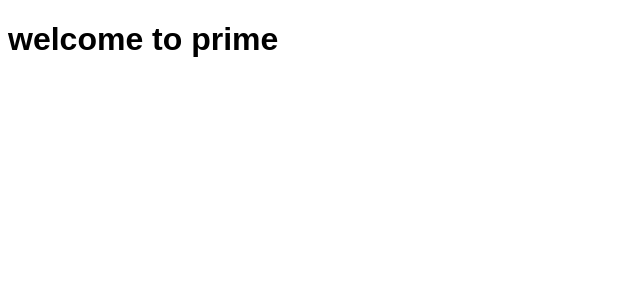
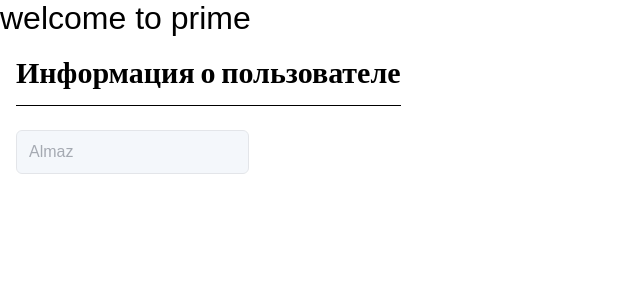
Before and after one commit to Bolizz/Gov, a Vue app: page / in a window 1280 px wide. Before the commit this address had no page. Shown: the top 300 px of the page, without its empty margins (0-640 px from the left). Built offline with nearby package versions, Linux system fonts and the light colour scheme; a web font is replaced by a local one.

Commit message:
Fixed: structure of comfirmation form page

```diff
--- a/index.html
+++ b/index.html
@@ -1,9 +1,15 @@
 <!DOCTYPE html>
 <html lang="en">
   <head>
-    <meta charset="UTF-8">
-    <link rel="icon" href="/favicon.ico">
-    <meta name="viewport" content="width=device-width, initial-scale=1.0">
+    <meta charset="UTF-8" />
+    <link rel="icon" href="/favicon.ico" />
+    <meta name="viewport" content="width=device-width, initial-scale=1.0" />
+    <link rel="preconnect" href="https://fonts.googleapis.com" />
+    <link rel="preconnect" href="https://fonts.gstatic.com" crossorigin />
+    <link
+      href="https://fonts.googleapis.com/css2?family=Lato:wght@400;700&display=swap"
+      rel="stylesheet"
+    />
     <title>Vite App</title>
   </head>
   <body>
--- /dev/null
+++ b/src/assets/base.css
@@ -0,0 +1,55 @@
+:root {
+  --vt-c-white: #eeeef6;
+
+  --vt-c-black: #181818;
+
+  --color-dark-blue: #172755;
+  --color-red: #ef2a82;
+  --color-blue: #488cb6;
+  --color-text: #363636;
+
+  --secondary-background: #f5f5fd;
+  --active: #eef3f9;
+}
+
+/* @media (prefers-color-scheme: dark) {
+  :root {
+    --color-background: var(--vt-c-black);
+    --color-background-soft: var(--vt-c-black-soft);
+    --color-background-mute: var(--vt-c-black-mute);
+    --color-border: var(--vt-c-divider-dark-2);
+    --color-border-hover: var(--vt-c-divider-dark-1);
+    --color-heading: var(--vt-c-text-dark-1);
+    --color-text: var(--vt-c-text-dark-2);
+  }
+} */
+
+*,
+*::before,
+*::after {
+  box-sizing: border-box;
+  margin: 0;
+  position: relative;
+  font-weight: normal;
+}
+
+body {
+  font-family: (--font-family);
+}
+
+.subhead-topic {
+  font-family: "Lato";
+  font-style: normal;
+  font-weight: 700;
+  font-size: 30px;
+  line-height: 36px;
+
+  border-bottom: 1px solid #000000;
+
+  padding-bottom: 1rem;
+  margin-bottom: 1.5rem;
+}
+
+.input-field {
+  background-color: var(--active);
+}
--- /dev/null
+++ b/src/components/UserInfo.vue
@@ -0,0 +1,19 @@
+<template>
+  <div class="user-info">
+    <p class="subhead-topic">Информация о пользователе</p>
+    <div>
+      <InputText disabled v-bind:placeholder="nameOfUser" class="input-field" />
+    </div>
+  </div>
+</template>
+
+<script setup lang="ts">
+import { ref } from "vue";
+const nameOfUser = ref("Almaz");
+</script>
+
+<style scoped>
+.user-info {
+  padding: 1rem;
+}
+</style>
--- a/src/main.ts
+++ b/src/main.ts
@@ -9,7 +9,13 @@ import "primevue/resources/themes/lara-light-indigo/theme.css";
 import "primevue/resources/primevue.min.css";
 import "primeicons/primeicons.css";
 
+import InputText from "primevue/inputtext";
+
+import "./assets/base.css";
+
 const app = createApp(App);
+
+app.component("InputText", InputText);
 
 app.use(createPinia());
 app.use(router);
--- a/src/router/index.ts
+++ b/src/router/index.ts
@@ -1,8 +1,15 @@
 import { createRouter, createWebHistory } from "vue-router";
+import DocumentComfirmationVue from "@/views/DocumentComfirmation.vue";
 
 const router = createRouter({
   history: createWebHistory(import.meta.env.BASE_URL),
-  routes: [],
+  routes: [
+    {
+      path: "/",
+      name: "home",
+      component: DocumentComfirmationVue,
+    },
+  ],
 });
 
 export default router;
--- a/src/views/DocumentComfirmation.vue
+++ b/src/views/DocumentComfirmation.vue
@@ -1,7 +1,21 @@
 <template>
-  <div></div>
+  <div>
+    <section class="main">
+      <div>
+        <UserInfo />
+      </div>
+      <div></div>
+    </section>
+  </div>
 </template>
 
-<script setup lang="ts"></script>
+<script setup lang="ts">
+import UserInfo from "@/components/UserInfo.vue";
+</script>
 
-<style scoped></style>
+<style scoped>
+.main {
+  display: flex;
+  flex-direction: row;
+}
+</style>
```
